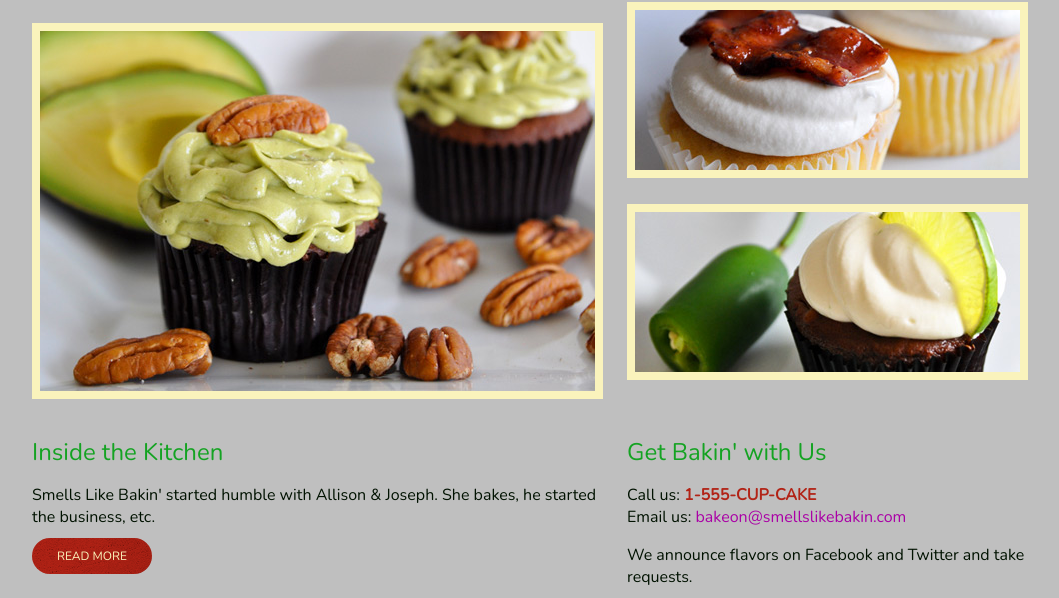
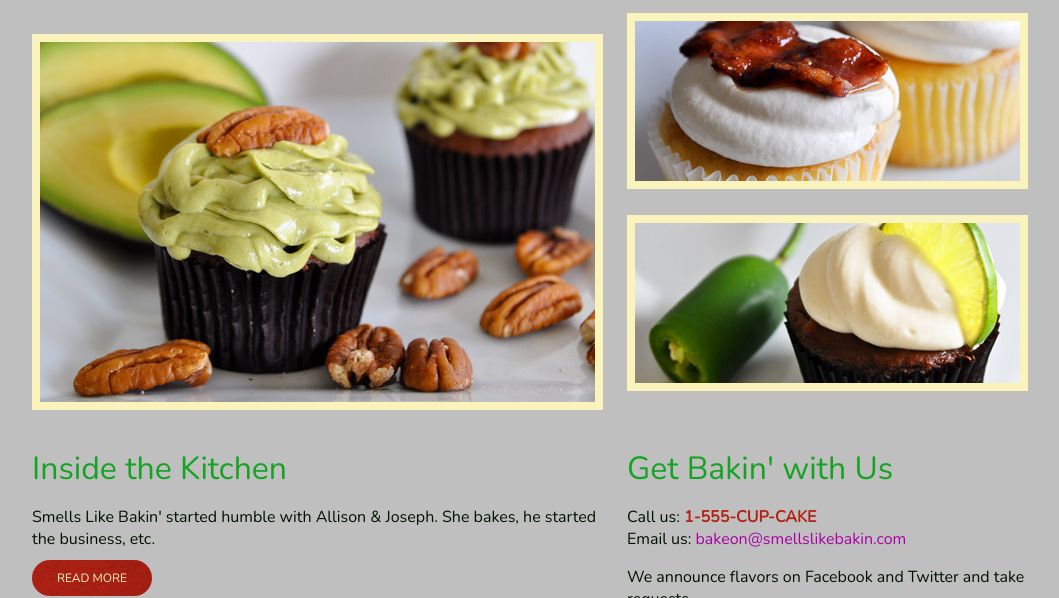
Before and after one commit to boneseggsbones/johnmccurley, a plain HTML site: page bakin.html in a window 1280 px wide. Shown: the part 572-1170 px from the top of the page, without its empty margins (108-1167 px from the left). Drawn offline with nearby package versions, Linux system fonts and the light colour scheme; files whose address does not match are found by name.

Commit message:
changed h2 font size

```diff
--- a/css/style.css
+++ b/css/style.css
@@ -17,7 +17,7 @@ h1 {
 
 h2 {
 	font-weight: 100;
-	font-size: 1.500em;
+	font-size: 2.0em;
 	color: #14a322;
 }
 
```
